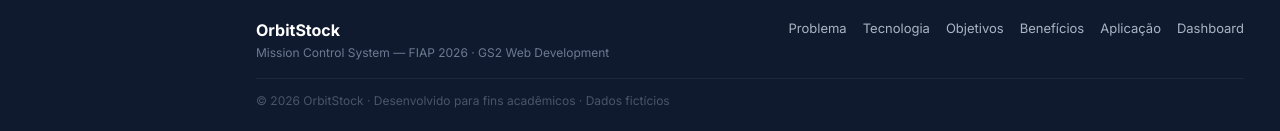
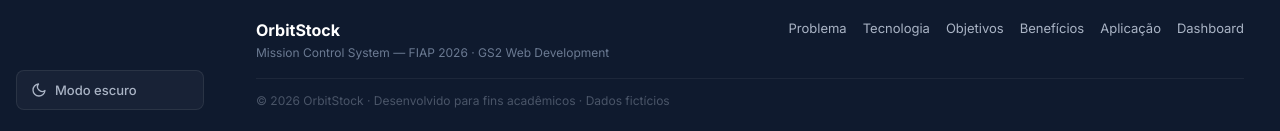
Before and after one commit to GS2-1ESPA-EG/GS2-WEBDEV, a React (Vite) app in the folder frontend/: page /problema in a window 1280 px wide. Shown: the part 1462-1593 px from the top of the page. Built offline with nearby package versions, Linux system fonts and the light colour scheme; no server answers.

Commit message:
Adiciona botão de dark mode na sidebar

```diff
--- a/frontend/src/components/Sidebar.tsx
+++ b/frontend/src/components/Sidebar.tsx
@@ -1,3 +1,4 @@
+import { useEffect, useState } from 'react'
 import { NavLink } from 'react-router-dom'
 
 const CONTENT_ITEMS = [
@@ -14,7 +15,15 @@ const SYSTEM_ITEMS = [
   { label: 'Inventário', to: '/inventario' },
 ]
 
-const Sidebar = () => (
+const Sidebar = () => {
+  const [dark, setDark] = useState(() => localStorage.getItem('theme') === 'dark')
+
+  useEffect(() => {
+    document.documentElement.classList.toggle('dark', dark)
+    localStorage.setItem('theme', dark ? 'dark' : 'light')
+  }, [dark])
+
+  return (
     <aside className="os-sidebar">
       <div className="os-brand">
         <span className="os-brand-title">OrbitStock</span>
@@ -42,7 +51,25 @@ const Sidebar = () => (
           </NavLink>
         ))}
       </nav>
+      <button
+        className="os-theme-toggle"
+        onClick={() => setDark(d => !d)}
+        aria-label={dark ? 'Ativar modo claro' : 'Ativar modo escuro'}
+      >
+        {dark ? (
+          <svg width="16" height="16" viewBox="0 0 24 24" fill="none" aria-hidden="true">
+            <circle cx="12" cy="12" r="5" stroke="currentColor" strokeWidth="2"/>
+            <path d="M12 1v2M12 21v2M4.22 4.22l1.42 1.42M18.36 18.36l1.42 1.42M1 12h2M21 12h2M4.22 19.78l1.42-1.42M18.36 5.64l1.42-1.42" stroke="currentColor" strokeWidth="2" strokeLinecap="round"/>
+          </svg>
+        ) : (
+          <svg width="16" height="16" viewBox="0 0 24 24" fill="none" aria-hidden="true">
+            <path d="M21 12.79A9 9 0 1 1 11.21 3 7 7 0 0 0 21 12.79z" stroke="currentColor" strokeWidth="2" strokeLinecap="round" strokeLinejoin="round"/>
+          </svg>
+        )}
+        {dark ? 'Modo claro' : 'Modo escuro'}
+      </button>
     </aside>
   )
+}
 
 export default Sidebar
--- a/frontend/src/components/dashboard.css
+++ b/frontend/src/components/dashboard.css
@@ -37,6 +37,28 @@
   display: flex;
   flex-direction: column;
   gap: 28px;
+}
+
+/* Botão de tema */
+.os-theme-toggle {
+  margin-top: auto;
+  display: flex;
+  align-items: center;
+  gap: 8px;
+  padding: 10px 14px;
+  border-radius: 8px;
+  border: 1px solid rgba(255,255,255,0.08);
+  background: rgba(255,255,255,0.04);
+  color: #aab4c5;
+  font-size: 13px;
+  font-weight: 500;
+  cursor: pointer;
+  transition: background 0.15s, color 0.15s;
+  font-family: inherit;
+}
+.os-theme-toggle:hover {
+  background: rgba(255,255,255,0.1);
+  color: #fff;
 }
 .os-brand {
   display: flex;
@@ -571,3 +593,66 @@
     padding: 5px 10px;
   }
 }
+
+/* ===== DARK MODE ===== */
+html.dark .os-app         { background: #13171f; color: #c9d1e0; }
+html.dark .os-sidebar     { background: #0a0d14; }
+html.dark .os-footer      { background: #0a0d14; border-top: 1px solid #1e2535; }
+
+/* Superfícies */
+html.dark .os-kpi,
+html.dark .os-fleet-card,
+html.dark .os-chart,
+html.dark .os-chart-empty,
+html.dark .os-card,
+html.dark .os-pred-loading  { background: #1a2032; border-color: #252e44; }
+
+/* Textos */
+html.dark .os-header h1,
+html.dark .os-kpi-value,
+html.dark .os-fleet-name    { color: #e2e8f0; }
+html.dark .os-section-title { color: #8899b4; }
+html.dark .os-subtitle,
+html.dark .os-kpi-foot,
+html.dark .os-fleet-mission { color: #6b7fa0; }
+
+/* Fundo do item de frota selecionado */
+html.dark .os-fleet-foot    { background: #151b2a; color: #6b7fa0; }
+
+/* Erro */
+html.dark .os-error         { background: #2a1515; border-color: #5a2020; color: #f87171; }
+
+/* Predição */
+html.dark .os-pred-summary  { background: #1a2032; border-color: #252e44; border-left-color: #3b82f6; }
+html.dark .os-pred-summary h3,
+html.dark .os-pred-item-name { color: #e2e8f0; }
+html.dark .os-pred-summary p,
+html.dark .os-pred-recs,
+html.dark .os-pred-item-row  { color: #94a3b8; }
+html.dark .os-pred-conf      { border-top-color: #252e44; color: #6b7fa0; }
+
+/* Botões */
+html.dark .os-btn-secondary  { background: #1a2032; color: #60a5fa; border-color: #3b82f6; }
+html.dark .os-btn-secondary:hover { background: #1e2d4a; }
+
+/* Páginas de conteúdo */
+html.dark .page-card         { background: #1a2032; border-color: #252e44; }
+html.dark .page-card h3      { color: #e2e8f0; }
+html.dark .page-card p       { color: #8899b4; }
+html.dark .page-stats        { background: #1a2032; border-color: #252e44; }
+html.dark .page-stat         { border-right-color: #252e44; }
+html.dark .page-stat-label   { color: #6b7fa0; }
+html.dark .page-hero h1      { color: #e2e8f0; }
+html.dark .page-hero p       { color: #8899b4; }
+html.dark .page-section-title { color: #4a5e7a; }
+html.dark .page-highlight    { background: rgba(59,130,246,0.08); border-color: rgba(59,130,246,0.25); color: #93c5fd; }
+html.dark .page-step         { background: #1a2032; border-color: #252e44; }
+html.dark .page-step-body h3 { color: #e2e8f0; }
+html.dark .page-step-body p  { color: #8899b4; }
+html.dark .page-badge        { background: #1a2032; border-color: #252e44; color: #94a3b8; }
+html.dark .page-badge:hover  { background: #3b82f6; color: #fff; border-color: #3b82f6; }
+html.dark .page-banner-caption { background: linear-gradient(transparent, rgba(0,0,0,0.85)); }
+
+/* Footer links no dark */
+html.dark .os-footer-links a { color: #6b7fa0; }
+html.dark .os-footer-links a:hover { color: #93c5fd; }
```
Lines whose indentation alone changed are shown as unchanged.
